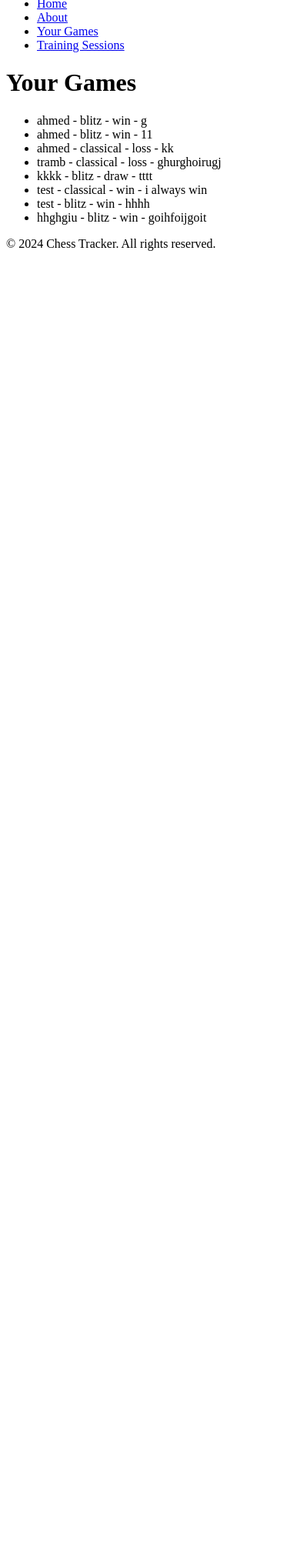
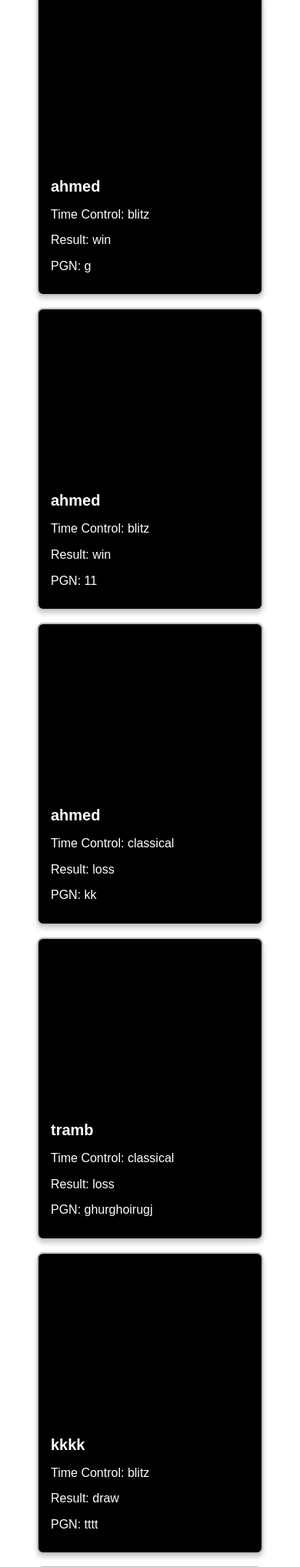
Before and after one commit to YA811/Chess-Tracker, a Django app: page /your-games/ in a window 390 px wide. Shown: the part 332-2368 px from the top of the page at 77% size. Before the commit the page ends 658 px from the top, so only its background shows below. Run offline with Django 4.2, Linux system fonts and the light colour scheme; data comes from the database, SQL or seed files in the repository; both versions use the stored data as it was after the commit.

Commit message:
added CSS

```diff
--- a/chesstracker/main_app/static/css/bsae.css
+++ b/chesstracker/main_app/static/css/base.css
@@ -11,8 +11,8 @@ html {
 }
 
 body {
-    background-color: #001f3f; /* Dark blue */
-    color: white; /* White text */
+    background-color: #ffffff; /* Silver background */
+    color: rgb(87, 84, 84); /* White text */
     line-height: 1.6;
     min-height: 100vh;
     display: flex;
@@ -35,8 +35,8 @@ img {
 
 /* Header Styles */
 header {
-    background-color: #003366; /* Slightly darker blue for the header */
-    color: #ecf0f1;
+    background-color: #000000; /* Black header */
+    color: #ffffff;
     padding: 1rem 0;
     text-align: center;
 }
@@ -90,14 +90,15 @@ main p {
 
 /* Footer Styles */
 footer {
-    background-color: #003366; /* Match header background */
-    color: white;
+    background-color: #000000; /* Match header background */
+    color: rgb(0, 0, 0);
     text-align: center;
     padding: 1rem 0;
 }
 
 footer p {
     margin: 0;
+    color: white;
 }
 
 /* Utility Classes */
@@ -116,11 +117,11 @@ footer p {
     display: inline-block;
     background-color: #e67e22;
     color: #fff;
-    padding: 0.5rem 1rem; /* Smaller padding */
+    padding: 0.5rem 1rem;
     border-radius: 5px;
     text-transform: uppercase;
     font-weight: bold;
-    font-size: 1rem; /* Smaller font size */
+    font-size: 1rem;
     transition: background-color 0.3s ease-in-out;
 }
 
@@ -131,17 +132,18 @@ footer p {
 /* Game List Styles */
 .card-container {
     display: grid;
-    grid-template-columns: repeat(auto-fill, minmax(280px, 1fr));
+    grid-template-columns: repeat(auto-fill, minmax(300px, 1fr)); /* Card grid with responsive columns */
     gap: 1rem;
     padding: 1rem;
 }
 
 .card {
-    background-color: #2c3e50;
-    color: white;
+    background-color: #000000; /* Black background for each card */
+    color: white; /* White text */
     border-radius: 8px;
+    border: 2px solid #bdc3c7; /* Add a frame to the card */
+    box-shadow: 0 4px 6px rgba(0, 0, 0, 0.2); /* Shadow for the card */
     overflow: hidden;
-    box-shadow: 0 4px 6px rgba(0, 0, 0, 0.1);
 }
 
 .card-content {
@@ -149,30 +151,50 @@ footer p {
 }
 
 .card-title {
-    font-size: 1.25rem;
+    font-size: 1.25rem; /* Title font size */
     margin-bottom: 0.5rem;
+    color: #fff;
 }
 
 .card p {
     margin-bottom: 0.5rem;
+    color: #fff;
 }
 
 .card-img-container {
     width: 100%;
-    height: 200px;
-    background-color: #34495e;
+    height: 200px; /* Adjust height based on your content */
+    background-color: #000000; /* Black background for image container */
     margin-bottom: 1rem;
     border-radius: 5px;
 }
 
+/* Specific Game Details Styling */
+.card .game-details {
+    font-size: 1rem;
+    margin-bottom: 1rem;
+    color: #bdc3c7;
+}
+
+.card .game-date {
+    font-size: 0.875rem;
+    color: #95a5a6;
+}
+
+.card .game-rating {
+    font-size: 1rem;
+    color: #f39c12;
+    font-weight: bold;
+}
+
+.card .game-duration {
+    font-size: 1rem;
+    color: #2ecc71;
+}
+
 /* Responsive Design */
 @media (max-width: 768px) {
-    nav ul {
-        flex-direction: column;
-        gap: 1rem;
-    }
-
-    .header-logo-container img {
-        height: 50px;
+    .card-container {
+        grid-template-columns: repeat(auto-fill, minmax(250px, 1fr)); /* Adjust the column size on smaller screens */
     }
 }
--- a/chesstracker/main_app/static/css/form.css
+++ b/chesstracker/main_app/static/css/form.css
@@ -1,16 +1,17 @@
 /* General Form Styles */
 form {
-    background-color: #ffffff;
+    background-color: #000000;
     padding: 2rem;
     border-radius: 8px;
     box-shadow: 0 2px 10px rgba(0, 0, 0, 0.1);
     max-width: 500px;
     margin: 2rem auto;
+    border: 2px solid #bdc3c7; /* Add a border to the form */
 }
 
 form h1 {
     text-align: center;
-    color: #2c3e50;
+    color: #fff;
     margin-bottom: 1.5rem;
 }
 
@@ -18,7 +19,7 @@ label {
     display: block;
     font-weight: bold;
     margin-bottom: 0.5rem;
-    color: #2c3e50;
+    color: #fff; /* White color for labels */
 }
 
 input[type="text"],
@@ -31,7 +32,7 @@ textarea {
     border-radius: 5px;
     font-size: 1rem;
     margin-bottom: 1rem;
-    color: #2c3e50;
+    color: #000000;
     background-color: #ecf0f1;
     transition: border 0.3s ease-in-out;
 }
@@ -40,7 +41,7 @@ input[type="text"]:focus,
 input[type="email"]:focus,
 input[type="password"]:focus,
 textarea:focus {
-    border-color: #3498db;
+    border-color: #000000;
     outline: none;
 }
 
--- a/chesstracker/main_app/templates/base.html
+++ b/chesstracker/main_app/templates/base.html
@@ -15,7 +15,7 @@
     <header>
       <div class="header-logo-container">
         <a href="/">
-          <img src="{% static 'images/logo.png' %}" alt="Chess Tracker Logo" />
+          <img src="{% static 'images/chess-logo-2.jpg' %}" alt="Chess Tracker Logo" />
         </a>
       </div>
       <nav>
--- a/chesstracker/main_app/templates/game_list.html
+++ b/chesstracker/main_app/templates/game_list.html
@@ -1,10 +1,19 @@
-
 {% extends 'base.html' %}
 {% block content %}
 <h1>Your Games</h1>
-<ul>
+<a href="{% url 'add_game' %}" class="btn">Add Game</a>
+
+<section class="card-container">
   {% for game in games %}
-    <li>{{ game.opponent }} - {{ game.time_control }} - {{ game.result }} - {{ game.pgn }}</li>
+    <div class="card">
+      <div class="card-content">
+        <div class="card-img-container"></div>
+        <h2 class="card-title">{{ game.opponent }}</h2>
+        <p>Time Control: {{ game.time_control }}</p>
+        <p>Result: {{ game.result }}</p>
+        <p>PGN: {{ game.pgn }}</p>
+      </div>
+    </div>
   {% endfor %}
-</ul>
+</section>
 {% endblock %}
```
Also changed, not shown: chesstracker/main_app/static/css/home.css (+42 -9 lines), chesstracker/db.sqlite3, chesstracker/main_app/static/images/chess-logo-2.jpg (added), 2 other files.
